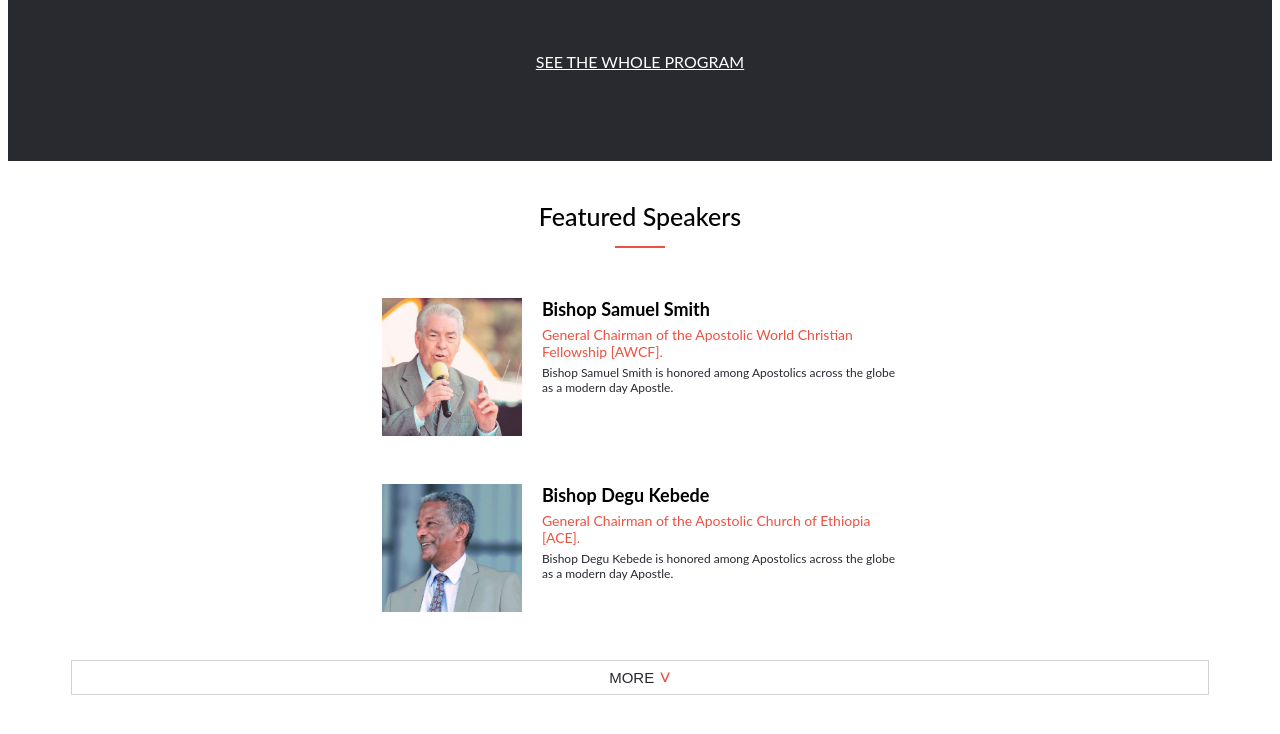
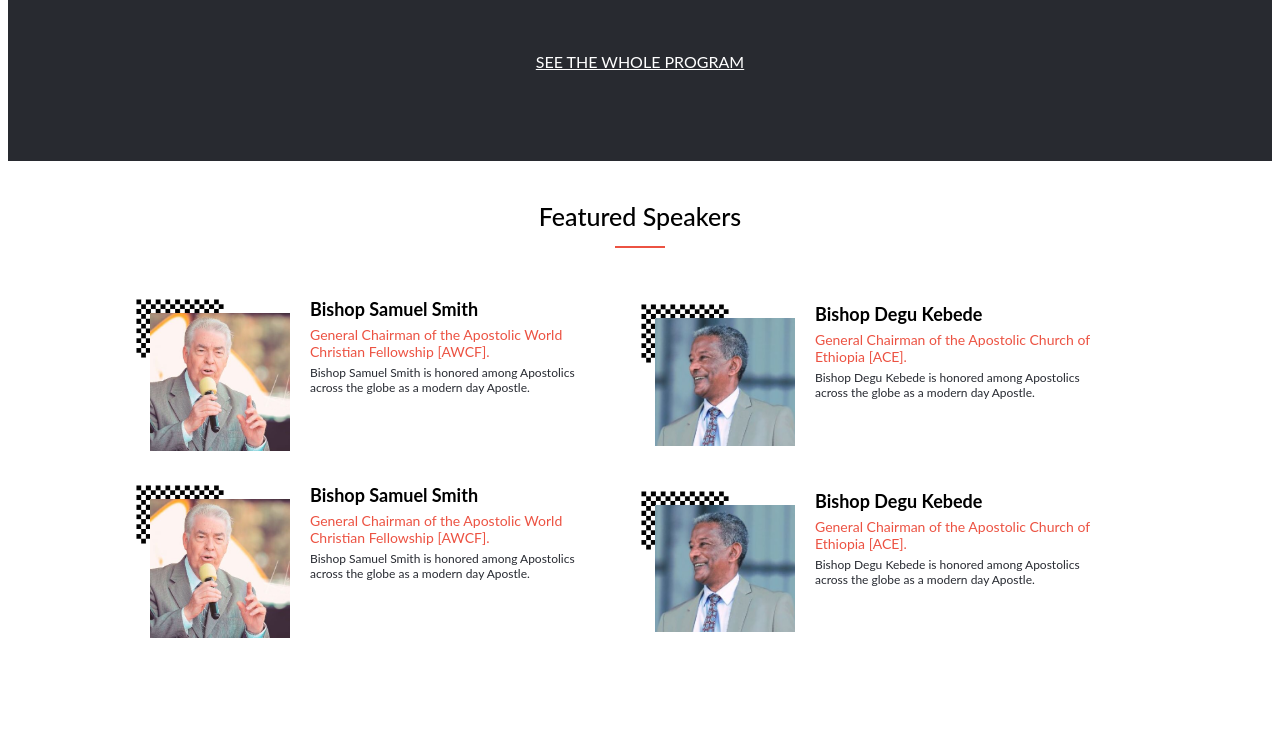
Before and after one commit to Mre55/Wara-Conference, a website: page index.html in a window 1280 px wide. Shown: the part 1118-1852 px from the top of the page. After the commit the page ends 1797 px from the top, so only its background shows below. Drawn offline with Linux system fonts and the light colour scheme.

Commit message:
Add feature speaker media query for desktop

```diff
--- a/CSS/style.css
+++ b/CSS/style.css
@@ -140,28 +140,28 @@
   display: flex;
   flex-direction: column;
   align-items: center;
+  padding: 0 30px;
 }
 
-.featured-speakers-container h3 {
+.featured-speakers h3 {
   padding-top: 15px;
   font-size: 25px;
   font-weight: 500;
   margin-bottom: 0;
+  text-align: center;
 }
 
 .speaker-catagories {
+  background: url("../Images/speaker-back.jpeg");
+  background-repeat: no-repeat;
+  background-size: 90px;
   display: flex;
-  justify-content: center;
-  padding-bottom: 45px;
-}
-
-.speaker-text {
-  width: 55%;
+  padding: 0 0 30px 15px;
 }
 
 .speaker-img img {
   width: 140px;
-  padding-right: 20px;
+  padding: 15px 20px 0 0;
 }
 
 .speaker-name h5 {
@@ -183,7 +183,12 @@
   color: #272a31;
 }
 
-.featured-speakers-container button {
+.featured-speakers-btn {
+  display: flex;
+  justify-content: center;
+}
+
+.featured-speakers button {
   width: 90%;
   background: #fff;
   padding: 5px;
@@ -196,12 +201,12 @@
   justify-content: center;
 }
 
-.featured-speakers-container button span {
+.featured-speakers button span {
   color: #ec5242;
   font-size: 20px;
 }
 
-.featured-speakers-container button .more {
+.featured-speakers button .more {
   color: #272a31;
   font-size: 15px;
   padding-right: 5px;
@@ -285,6 +290,7 @@
     gap: 20px;
     align-items: stretch;
     padding: 15px 60px;
+    max-width: 1100px;
   }
 
   .program-catagories {
@@ -316,4 +322,25 @@
     color: #fff;
     font-size: 16px;
   }
+
+  .featured-speakers {
+    display: flex;
+    flex-direction: column;
+    align-items: center;
+    justify-content: center;
+  }
+
+  .featured-speakers-container {
+    display: flex;
+    flex-direction: row;
+    align-items: center;
+    justify-content: center;
+    max-width: 1100px;
+    flex-wrap: wrap;
+  }
+
+  .speaker-catagories {
+    padding: 0 50px 30px 15px;
+    max-width: 40%;
+  }
 }
--- a/index.html
+++ b/index.html
@@ -130,12 +130,12 @@
             </div>
         </section>
 
-        <section id="featured-speakers">
+        <section class="featured-speakers">
+            <h3>Featured Speakers</h3>
+            <div class="main-line">
+
+            </div>
             <div class="featured-speakers-container">
-                <h3>Featured Speakers</h3>
-                <div class="main-line">
-
-                </div>
                 <article class="speaker-catagories">
                     <div class="speaker-img">
                         <img src="./Images/smith.jpeg" alt="forum">
@@ -168,6 +168,40 @@
                         </div>
                     </div>
                 </article>
+                <article class="speaker-catagories">
+                    <div class="speaker-img">
+                        <img src="./Images/smith.jpeg" alt="forum">
+                    </div>
+                    <div class="speaker-text">
+                        <div class="speaker-name">
+                            <h5>Bishop Samuel Smith</h5>
+                        </div>
+                        <div class="speaker-position">
+                            <p>General Chairman of the Apostolic World Christian Fellowship [AWCF].</p>
+                        </div>
+                        <div class="speaker-detail">
+                            <p>Bishop Samuel Smith is honored among Apostolics across the globe as a modern day Apostle.</p>
+                        </div>
+                    </div>
+                </article>
+                <article class="speaker-catagories">
+                    <div class="speaker-img">
+                        <img src="./Images/degu.jpeg" alt="forum">
+                    </div>
+                    <div class="speaker-text">
+                        <div class="speaker-name">
+                            <h5>Bishop Degu Kebede</h5>
+                        </div>
+                        <div class="speaker-position">
+                            <p>General Chairman of the Apostolic Church of Ethiopia [ACE].</p>
+                        </div>
+                        <div class="speaker-detail">
+                            <p>Bishop Degu Kebede is honored among Apostolics across the globe as a modern day Apostle.</p>
+                        </div>
+                    </div>
+                </article>
+            </div>
+            <div class="featured-speakers-btn only-mobile">
                 <button type="button">
                     <span class="more">MORE  </span>
                     <span>  &#709;</span>
```
Also changed, not shown: Images/speaker-back.jpeg (added).
